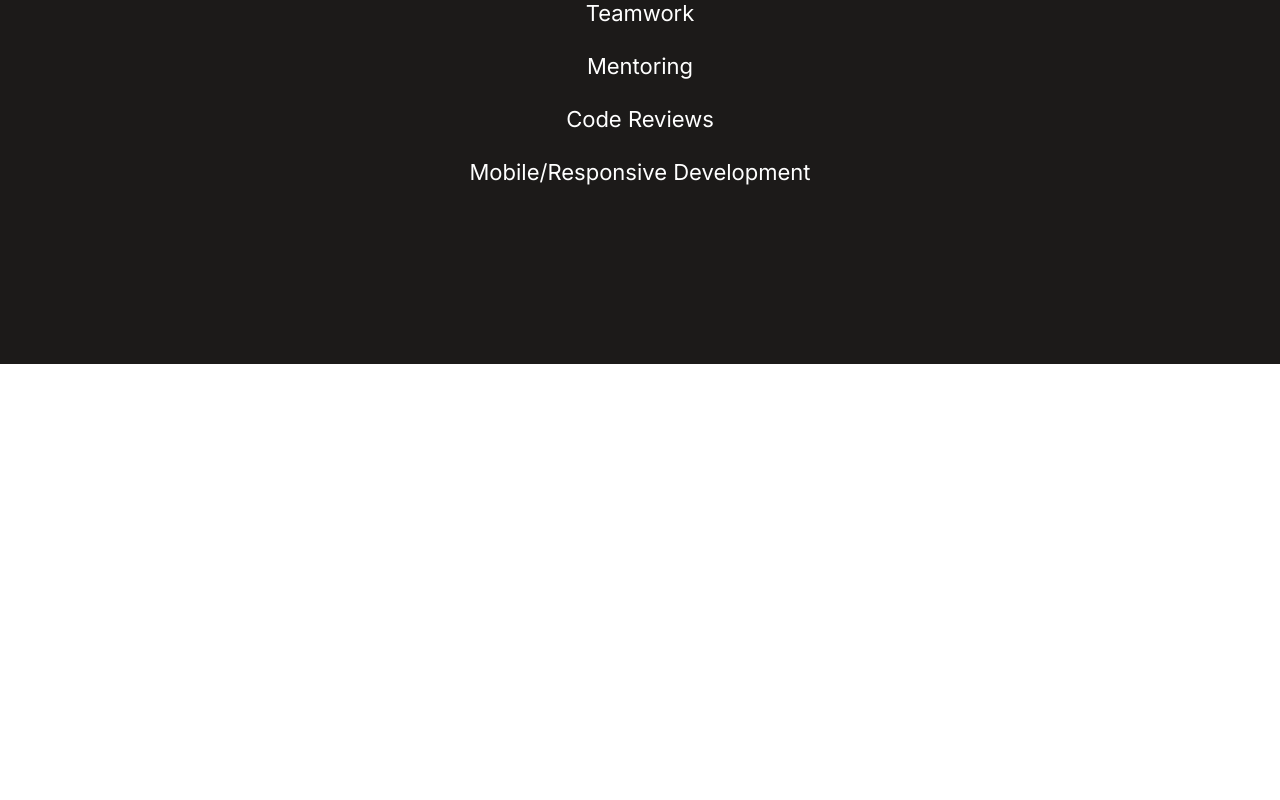
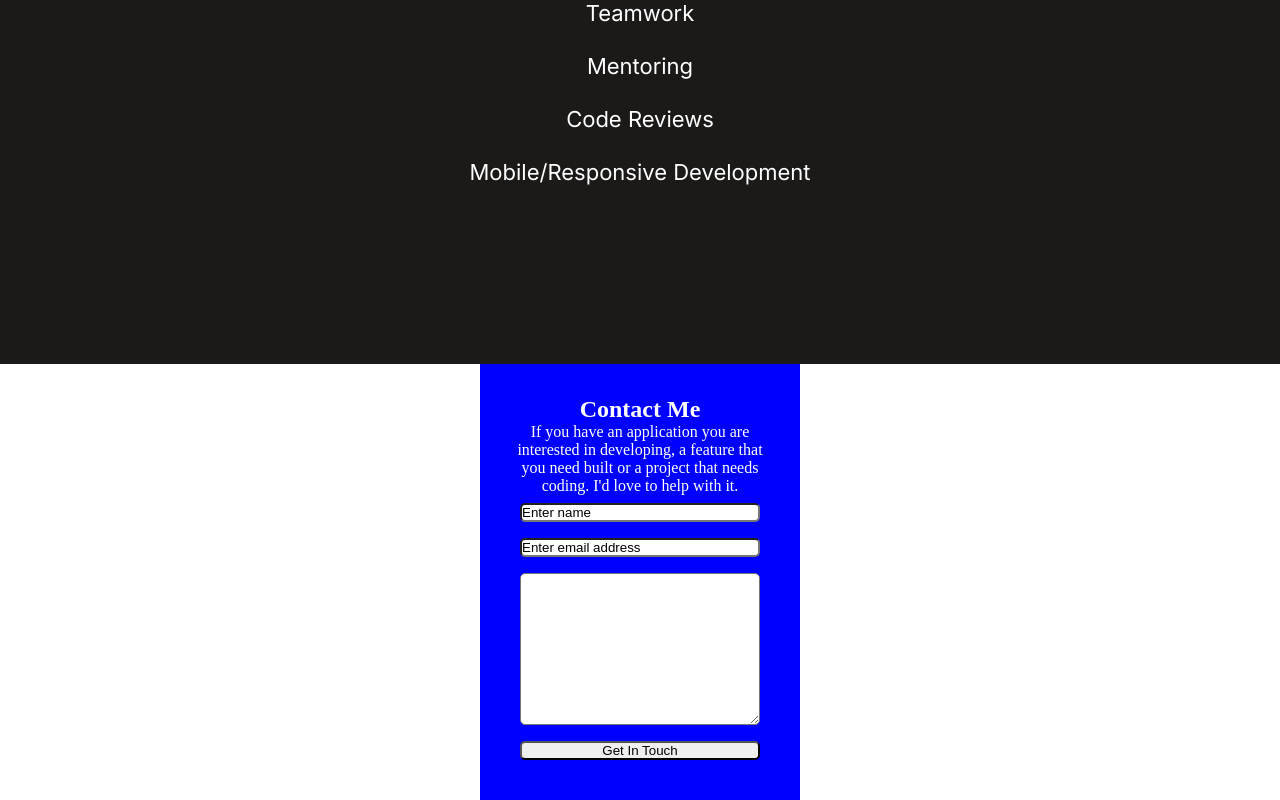
Before and after one commit to trekab/contact-form, a plain HTML site: page index.html in a window 1280 px wide. Shown: the part 6343-7143 px from the top of the page. Before the commit the page ends 6707 px from the top, so only its background shows below. Drawn offline with Linux system fonts and the light colour scheme.

Commit message:
Add contact form to the footer

```diff
--- a/css/main.css
+++ b/css/main.css
@@ -325,3 +325,22 @@ li {
 .skills {
   list-style: inside url("../media/svg/circle.svg");
 }
+
+#contact-form {
+  display: flex;
+  flex-direction: column;
+}
+
+#contact-form * {
+  margin: 0.5rem;
+  border-radius: 5px;
+}
+
+footer div {
+  width: 25%;
+  margin: auto;
+  padding: 2rem;
+  text-align: center;
+  color: white;
+  background-color: blue;
+}
--- a/index.html
+++ b/index.html
@@ -290,7 +290,18 @@
         </div>
       </div>
     </main>
-
+    <footer>
+      <div>
+        <h2>Contact Me</h2>
+        <p>If you have an application you are interested in developing, a feature that you need built or a project that needs coding. I'd love to help with it.</p>
+        <form id="contact-form">
+          <input type="text" name="name" value="Enter name">
+          <input type="email" name="email" value="Enter email address">
+          <textarea name="message" rows="10" cols="48"></textarea>
+          <input type="submit" value="Get In Touch">
+        </form>
+      </div>
+    </footer>
     <script
       src="https://kit.fontawesome.com/e966a3bd22.js"
       crossorigin="anonymous"
```
